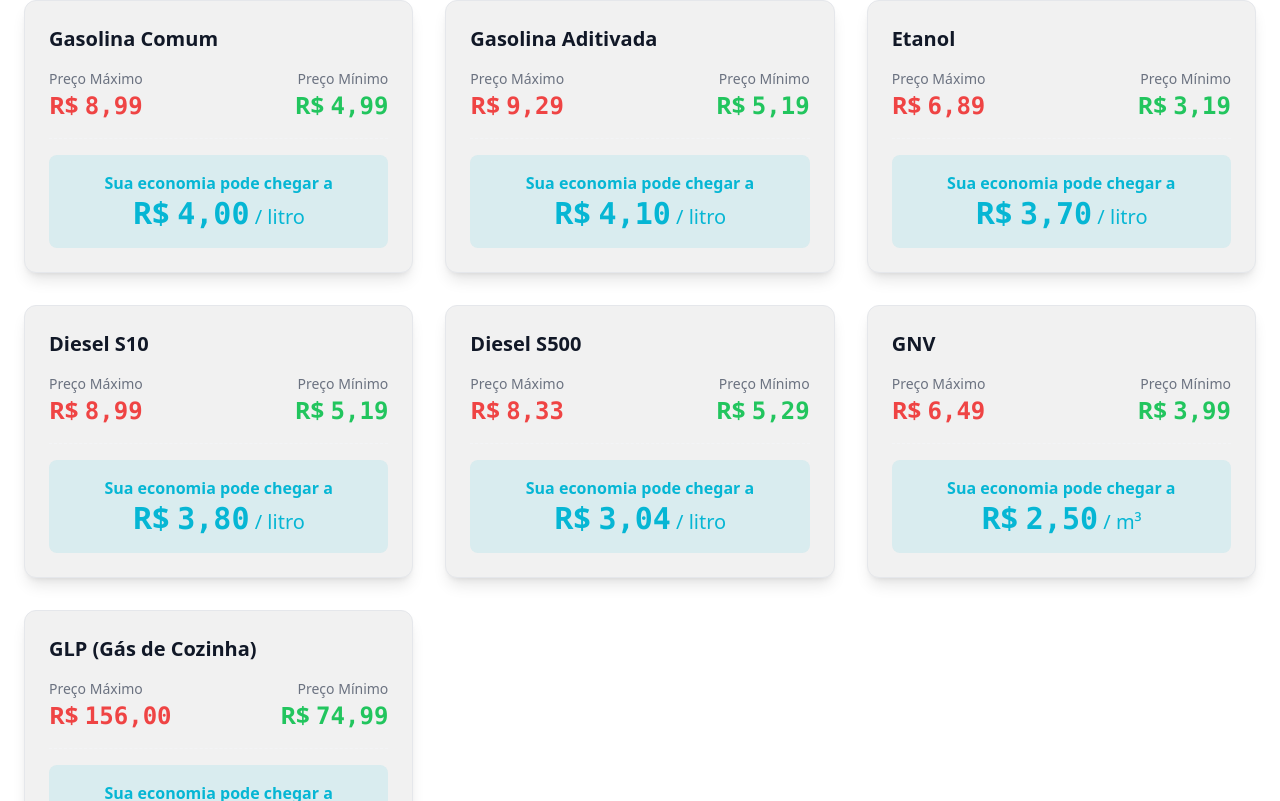
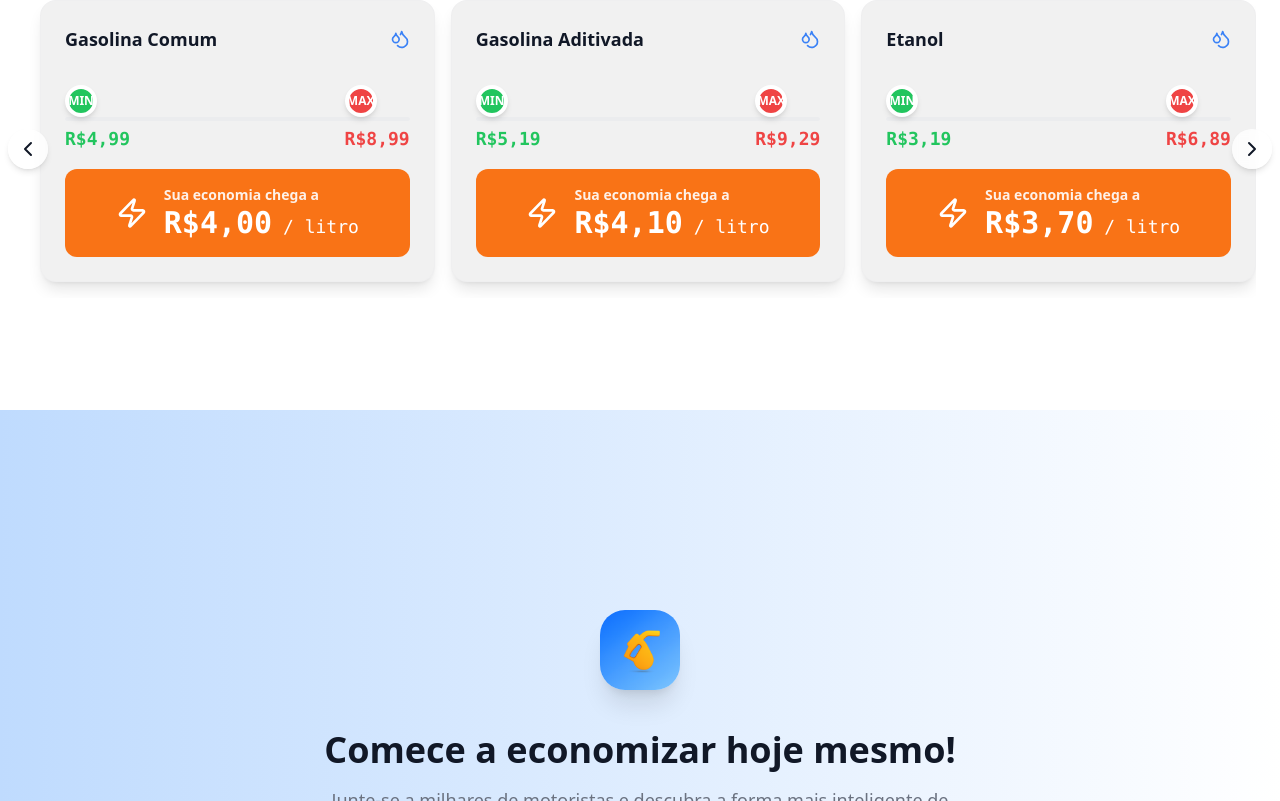
Before and after one commit to matheudsp/tanque-cheio-landing-page, a React (Vite) app: page / in a window 1280 px wide. Shown: the part 3979-4780 px from the top of the page. Built offline with nearby package versions, Linux system fonts and the light colour scheme; a web font is replaced by a local one.

Commit message:
feat: version 4

```diff
--- a/index.html
+++ b/index.html
@@ -5,6 +5,10 @@
     <link rel="icon" type="image/svg+xml" href="/icon.png" />
     <meta name="viewport" content="width=device-width, initial-scale=1.0" />
     <title>Tanque Cheio App</title>
+
+   <link rel="preconnect" href="https://fonts.googleapis.com">
+<link rel="preconnect" href="https://fonts.gstatic.com" crossorigin>
+<link href="https://fonts.googleapis.com/css2?family=REM:ital,wght@0,100..900;1,100..900&display=swap" rel="stylesheet">
   </head>
   <body>
     <div id="root"></div>
--- a/package.json
+++ b/package.json
@@ -14,6 +14,7 @@
     "animate-ui": "^0.0.4",
     "class-variance-authority": "^0.7.1",
     "clsx": "^2.1.1",
+    "embla-carousel-react": "^8.6.0",
     "lucide-react": "^0.525.0",
     "motion": "^12.23.6",
     "radix-ui": "^1.4.2",
--- a/src/components/Footer.tsx
+++ b/src/components/Footer.tsx
@@ -7,7 +7,7 @@ import { MotionEffect } from "./animate-ui/effects/motion-effect";
 
 export function Footer() {
   return (
-    <footer className="relative bg-brand-background-paper/80 backdrop-blur-md text-brand-text-primary mx-auto py-12">
+    <footer className="relative bg-white/80 backdrop-blur-md text-brand-text-primary mx-auto py-12">
       <div className="absolute top-0 left-1/2 -translate-x-1/2 h-px w-2/3 bg-gradient-to-r from-transparent via-brand-border to-transparent" />
 
       <MotionEffect slide={{ direction: "up" }} fade inView>
--- /dev/null
+++ b/src/components/PriceCarousel.tsx
@@ -0,0 +1,115 @@
+import React, { useCallback } from 'react';
+import useEmblaCarousel from 'embla-carousel-react';
+import { ChevronLeft, ChevronRight, Droplets, Zap } from 'lucide-react';
+import { CountingNumber } from './animate-ui/text/counting-number';
+
+import '@/styles/carousel.css'; // Mantenha a importação dos estilos
+
+type FuelData = {
+  name: string;
+  max: number;
+  min: number;
+  diff: number;
+  measureUnit: string;
+};
+
+type PropType = {
+  slides: FuelData[];
+};
+
+export const PriceCarousel: React.FC<PropType> = (props) => {
+  const { slides } = props;
+  const [emblaRef, emblaApi] = useEmblaCarousel({ loop: true, align: 'start' });
+
+  const scrollPrev = useCallback(() => {
+    if (emblaApi) emblaApi.scrollPrev();
+  }, [emblaApi]);
+
+  const scrollNext = useCallback(() => {
+    if (emblaApi) emblaApi.scrollNext();
+  }, [emblaApi]);
+
+  return (
+    <div className="relative">
+      <div className="embla" ref={emblaRef}>
+        <div className="embla__container pb-4">
+          {slides.map((fuel) => (
+            <div className="embla__slide" key={fuel.name}>
+              {/* === Card Criativo e Único === */}
+              <div className="group relative bg-brand-background-paper rounded-2xl shadow-lg border border-brand-border/20 h-full flex flex-col transition-all duration-300 overflow-hidden hover:border-brand-secondary-main/50">
+
+                {/* Efeito de brilho no hover */}
+                <div className="absolute top-0 left-0 w-full h-full bg-gradient-to-br from-brand-secondary-main/20 via-transparent to-brand-primary-main/20 opacity-0 group-hover:opacity-100 transition-opacity duration-500" />
+
+                <div className="p-6 z-10 flex flex-col h-full">
+                  {/* Cabeçalho */}
+                  <div className="flex items-center justify-between mb-4">
+                    <h3 className="text-lg font-bold text-brand-text-primary">
+                      {fuel.name}
+                    </h3>
+                    <Droplets className="h-5 w-5 text-brand-primary-main" />
+                  </div>
+
+                  {/* Medidor de Preço */}
+                  <div className="relative flex-grow flex flex-col justify-center my-4">
+                    {/* Linha do medidor */}
+                    <div className="absolute w-full h-1 bg-brand-border/50 rounded-full" />
+                    <div className="relative flex justify-between items-center w-full">
+                      {/* Ponto Mínimo (Verde) */}
+                      <div className="text-center">
+                        <div className="bg-brand-success text-white rounded-full h-8 w-8 flex items-center justify-center border-4 border-white shadow-md">
+                          <p className="font-bold text-xs">MIN</p>
+                        </div>
+                        <p className="mt-2 text-brand-success font-semibold font-mono text-lg">
+                          R$<CountingNumber number={fuel.min} decimalPlaces={2} decimalSeparator="," />
+                        </p>
+                      </div>
+                      {/* Ponto Máximo (Vermelho) */}
+                      <div className="text-center">
+                        <div className="bg-brand-error text-white rounded-full h-8 w-8 flex items-center justify-center border-4 border-white shadow-md">
+                           <p className="font-bold text-xs">MAX</p>
+                        </div>
+                        <p className="mt-2 text-brand-error font-semibold font-mono text-lg">
+                           R$<CountingNumber number={fuel.max} decimalPlaces={2} decimalSeparator="," />
+                        </p>
+                      </div>
+                    </div>
+                  </div>
+
+                  {/* Caixa de Economia (O grande destaque) */}
+                  <div className="bg-brand-secondary-main text-white rounded-xl p-4 mt-auto text-center flex items-center justify-center gap-4">
+                    <Zap className="h-8 w-8 shrink-0" />
+                    <div className="text-left">
+                      <p className="font-semibold text-sm opacity-90">Sua economia chega a</p>
+                      <p className="text-3xl font-extrabold font-mono">
+                        R$<CountingNumber number={fuel.diff} decimalPlaces={2} decimalSeparator="," />
+                        <span className="text-lg font-medium align-baseline">{fuel.measureUnit}</span>
+                      </p>
+                    </div>
+                  </div>
+                </div>
+              </div>
+            </div>
+          ))}
+        </div>
+      </div>
+      {/* Botões de Navegação */}
+      <div className="absolute top-1/2 -translate-y-1/2 flex justify-between w-full px-[-20px]">
+        <button
+          onClick={scrollPrev}
+          className="bg-white/80 backdrop-blur-sm shadow-md rounded-full p-2 hover:bg-brand-primary-main hover:text-white transition-all duration-300 -ml-4 z-20"
+          aria-label="Slide anterior"
+        >
+          <ChevronLeft className="h-6 w-6" />
+        </button>
+        <button
+          onClick={scrollNext}
+          className="bg-white/80 backdrop-blur-sm shadow-md rounded-full p-2 hover:bg-brand-primary-main hover:text-white transition-all duration-300 -mr-4 z-20"
+          aria-label="Próximo slide"
+        >
+          <ChevronRight className="h-6 w-6" />
+        </button>
+      </div>
+    </div>
+  );
+};
--- a/src/components/animate-ui/backgrounds/gradient.tsx
+++ b/src/components/animate-ui/backgrounds/gradient.tsx
@@ -1,6 +1,6 @@
 'use client';
 
-import * as React from 'react';
+
 import { HTMLMotionProps, motion, type Transition } from 'motion/react';
 
 import { cn } from '@/lib/utils';
--- a/src/components/animate-ui/buttons/flip.tsx
+++ b/src/components/animate-ui/buttons/flip.tsx
@@ -1,6 +1,6 @@
 'use client';
 
-import * as React from 'react';
+
 import {
   type HTMLMotionProps,
   type Transition,
@@ -8,7 +8,7 @@ import {
   motion,
 } from 'motion/react';
 
-import { cn } from '/lib/utils';
+import { cn } from '@/lib/utils';
 
 type FlipDirection = 'top' | 'bottom' | 'left' | 'right';
 
--- a/src/components/animate-ui/buttons/liquid.tsx
+++ b/src/components/animate-ui/buttons/liquid.tsx
@@ -1,6 +1,6 @@
 "use client";
 
-import * as React from "react";
+
 import { motion, type HTMLMotionProps } from "motion/react";
 import { cva, type VariantProps } from "class-variance-authority";
 
--- a/src/components/sections/CtaSection.tsx
+++ b/src/components/sections/CtaSection.tsx
@@ -2,21 +2,15 @@ import { RippleButton } from "../animate-ui/buttons/ripple";
 import appStore from "@/assets/app-store.svg";
 import playStore from "@/assets/play-store.svg";
 import { MotionEffect } from "../animate-ui/effects/motion-effect";
-import { HoleBackground } from "../animate-ui/backgrounds/hole";
-
+import icon from "@/assets/adaptive-foreground.png";
 export function CtaSection() {
   return (
-    <section className="py-20 md:py-28 relative overflow-hidden">
-      <HoleBackground
-        className="absolute inset-0 flex items-center justify-center "
-        particleRGBColor={[249, 115, 22]}
-
-        strokeColor="#E5E7EB"
-      />
-
+    // Gradiente agora de um azul muito claro (blue-100) para branco
+    <section className="py-20 md:py-28 relative overflow-hidden bg-gradient-to-r from-blue-200 to-white">
       <div className="container mx-auto px-6 relative z-10">
         <MotionEffect slide={{ direction: "up" }} fade inView>
-          <div className="bg-brand-background-paper/60 backdrop-blur-lg border border-brand-border/50 text-brand-text-primary rounded-2xl p-12 text-center shadow-2xl">
+          <div className="  text-brand-text-primary rounded-2xl p-12 text-center ">
+            <img src={icon} className="rounded-[25px] w-20 my-10 mx-auto shadow-xl" />
             <h2 className="text-3xl md:text-4xl font-extrabold">
               Comece a economizar hoje mesmo!
             </h2>
--- a/src/components/sections/FeaturesSection.tsx
+++ b/src/components/sections/FeaturesSection.tsx
@@ -1,4 +1,3 @@
-import { motion } from "motion/react";
 import MapScreen from "@/assets/apple-iphone-15-blue-mockup/map-screen-left.png";
 import FilterScreen from "@/assets/apple-iphone-15-blue-mockup/filter-screen-portrait.png";
 import MonitorScreen from "@/assets/apple-iphone-15-blue-mockup/monitor-price-left.png";
--- a/src/components/sections/PriceDifferenceSection.tsx
+++ b/src/components/sections/PriceDifferenceSection.tsx
@@ -1,5 +1,5 @@
 import { MotionEffect } from "../animate-ui/effects/motion-effect";
-import { CountingNumber } from "../animate-ui/text/counting-number";
+import { PriceCarousel } from "../PriceCarousel"; // 1. Importe o novo carrossel
 
 const fuelData = [
   {
@@ -56,64 +56,8 @@ export function PriceDifferenceSection() {
             </p>
           </div>
         </MotionEffect>
-        <div className="grid grid-cols-1 md:grid-cols-2 lg:grid-cols-3 gap-8">
-          {fuelData.map((fuel, index) => (
-            <MotionEffect
-              key={fuel.name}
-              slide={{ direction: "up" }}
-              fade
-              inView
-              delay={index * 0.1}
-            >
-              <div className="bg-brand-background-paper rounded-xl shadow-lg p-6 border border-brand-border h-full flex flex-col hover:shadow-2xl hover:border-brand-primary-main/20 transition-all duration-300">
-                <h3 className="text-xl font-bold mb-4 text-brand-text-primary">
-                  {fuel.name}
-                </h3>
-                <div className="flex justify-between text-brand-text-secondary text-sm">
-                  <span>Preço Máximo</span>
-                  <span>Preço Mínimo</span>
-                </div>
-                <div className="flex justify-between items-end font-semibold text-2xl mb-4">
-                  <span className="text-brand-error">
-                    R${" "}
-                    <CountingNumber
-                      number={fuel.max}
-                      decimalPlaces={2}
-                      decimalSeparator=","
-                      className="font-mono"
-                    />
-                  </span>
-                  <span className="text-brand-success">
-                    R${" "}
-                    <CountingNumber
-                      number={fuel.min}
-                      decimalPlaces={2}
-                      decimalSeparator=","
-                      className="font-mono"
-                    />
-                  </span>
-                </div>
-                <div className="mt-auto pt-4 border-t border-brand-divider border-dashed">
-                  <div className="bg-brand-info/10 text-brand-info rounded-lg p-4 text-center">
-                    <p className="font-semibold">Sua economia pode chegar a</p>
-                    <p className="text-3xl font-bold">
-                      R${" "}
-                      <CountingNumber
-                        number={fuel.diff}
-                        decimalPlaces={2}
-                        decimalSeparator=","
-                        className="font-mono"
-                      />
-                      <span className="font-medium text-xl">
-                        {fuel.measureUnit}
-                      </span>
-                    </p>
-                  </div>
-                </div>
-              </div>
-            </MotionEffect>
-          ))}
-        </div>
+
+        <PriceCarousel slides={fuelData} />
       </div>
     </section>
   );
--- /dev/null
+++ b/src/styles/carousel.css
@@ -0,0 +1,25 @@
+.embla {
+  overflow: hidden;
+}
+.embla__container {
+  display: flex;
+}
+.embla__slide {
+  flex: 0 0 100%;
+  min-width: 0;
+  padding-left: 1rem;
+}
+
+
+@media (min-width: 768px) {
+  .embla__slide {
+    flex: 0 0 50%;
+  }
+}
+
+
+@media (min-width: 1024px) {
+  .embla__slide {
+    flex: 0 0 33.3333%;
+  }
+}
--- a/tailwind.config.js
+++ b/tailwind.config.js
@@ -1,4 +1,6 @@
 /** @type {import('tailwindcss').Config} */
+import defaultTheme from 'tailwindcss/defaultTheme';
+
 export default {
   content: [
     "./index.html",
@@ -13,7 +15,9 @@ export default {
       '2xl': '1536px',
     },
     extend: {
-
+      fontFamily: {
+        sans: ['REM', ...defaultTheme.fontFamily.sans],
+      },
       colors: {
         brand: {
           primary: {
```
Also changed, not shown: 1 other file (tests, documents, lock files or other folders).
